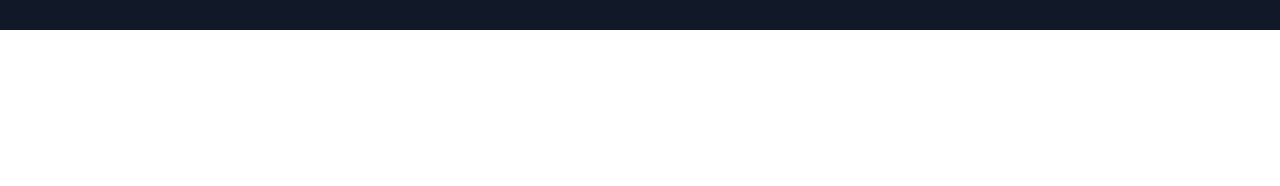
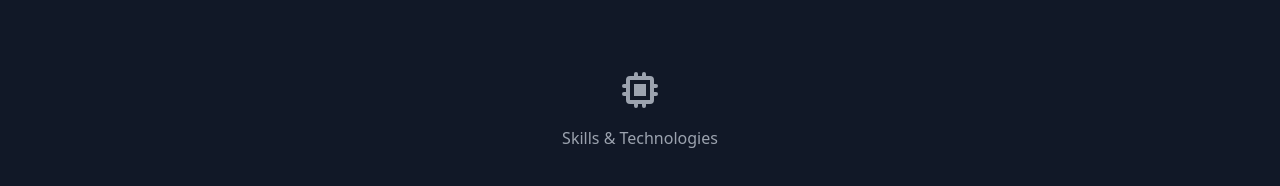
Before and after one commit to dgill45/MyPortfolio, a React (Create React App) app: page / in a window 1280 px wide. Shown: the part 1246-1432 px from the top of the page. Before the commit the page ends 1276 px from the top, so only its background shows below. Built offline with nearby package versions, Linux system fonts and the light colour scheme.

Commit message:
basic structure for Skills component

```diff
--- a/src/components/Skills.js
+++ b/src/components/Skills.js
@@ -1,4 +1,6 @@
+import { BadgeCheckIcon, ChipIcon } from "@heroicons/react/solid";
 import React from "react";
+import { skills } from '../data'
 
 
 export default function Skills(){
@@ -6,8 +8,17 @@ export default function Skills(){
 
     return(
 
-        <div>
+        <section id = 'skills'>
+            <div className="container px-5 py-10 mx-auto">
+                <div className="text-center mb-20">
+                    <ChipIcon className="w-10 inline-block mb-4" />
+                    <h1>
+                        Skills &amp; Technologies
+                    </h1>
 
-        </div>
+                </div>
+
+            </div>
+        </section>
     )
 }
```
